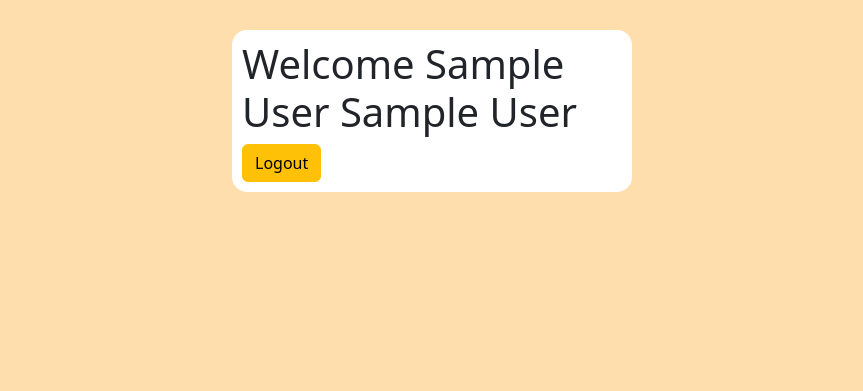
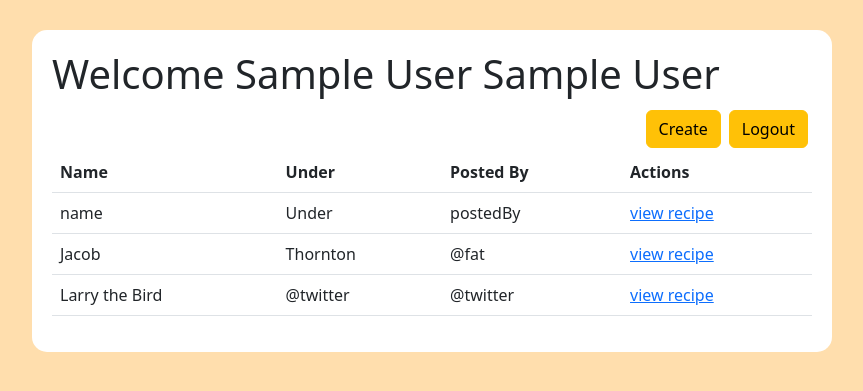
Before and after one commit to dreessen-n/recipes, a Flask app: template flask_app/templates/dashboard.html in a window 1280 px wide. Shown: the top 391 px of the page, without its empty margins (208-1071 px from the left). Run offline with Flask 2, Linux system fonts and the light colour scheme; the template is opened without the code that fills it, so the values that code supplies are empty; the visitor is signed in with stand-in values (Sample User, id 1).

Commit message:
Create dashboard; still needs work

```diff
--- a/flask_app/static/css/style.css
+++ b/flask_app/static/css/style.css
@@ -16,9 +16,22 @@ body {
 .container {
     width: 400px;
     background-color: white;
-    padding: 10px;
+    padding: 20px;
     margin: 30px;
     border-radius: 15px;
+}
+
+.dashboard {
+    width: 800px;
+}
+
+.dash-nav {
+    display: flex;
+    justify-content: flex-end;
+}
+
+.btn-dash {
+    margin: 4px;
 }
 
 .main {
--- a/flask_app/templates/dashboard.html
+++ b/flask_app/templates/dashboard.html
@@ -9,9 +9,50 @@
     <title>Dashboard</title>
 </head>
 <body>
-    <div class="container">
+    <div class="container dashboard">
         <h1>Welcome {{ session.first_name }} {{ session.last_name }}</h1>
-        <a class="btn btn-warning" href="/logout" role="button">Logout</a>
+        <div class="dash-nav">
+            <a class="btn btn-dash btn-warning" href="/recipe/new" role="button">Create</a>
+            <a class="btn btn-dash btn-warning" href="/logout" role="button">Logout</a>
+        </div>
+        <div class="main">
+<table class="table">
+  <thead>
+    <tr>
+      <th scope="col">Name</th>
+      <th scope="col">Under</th>
+      <th scope="col">Posted By</th>
+      <th scope="col">Actions</th>
+    </tr>
+  </thead>
+  <tbody>
+    <tr>
+      <td>name</td>
+      <td>Under</td>
+      <td>postedBy</td>
+      <td>
+          <a href="/recipe/{{ recipe_id  }}">view recipe</a>
+      </td>
+    </tr>
+    <tr>
+      <td>Jacob</td>
+      <td>Thornton</td>
+      <td>@fat</td>
+      <td>
+          <a href="/recipe/{{ recipe_id  }}">view recipe</a>
+      </td>
+    </tr>
+    <tr>
+      <td>Larry the Bird</td>
+      <td>@twitter</td>
+      <td>@twitter</td>
+      <td>
+          <a href="/recipe/{{ recipe_id  }}">view recipe</a>
+      </td>
+    </tr>
+  </tbody>
+</table>
+        </div>
     </div>
 
     <script src="https://cdn.jsdelivr.net/npm/bootstrap@5.2.0-beta1/dist/js/bootstrap.bundle.min.js"></script>
```
